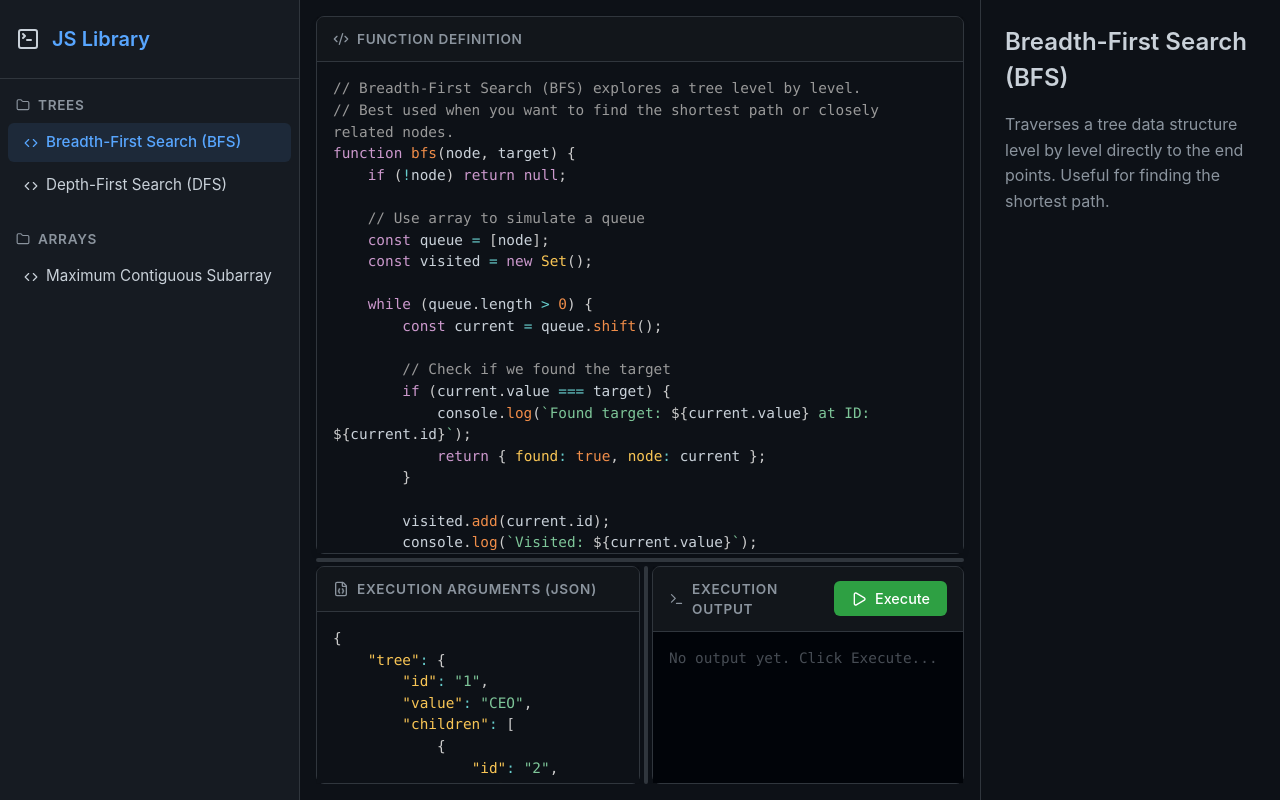
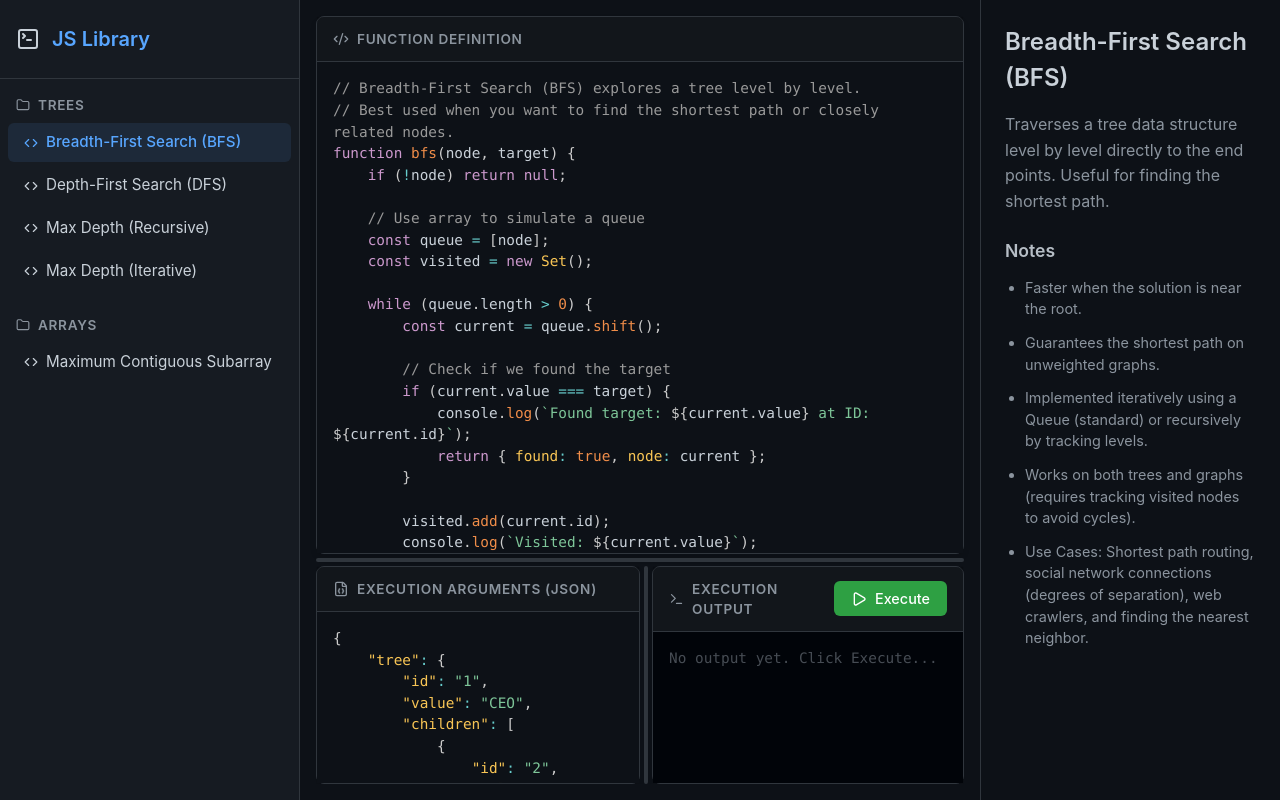
Before and after one commit to AMilburn/code-library, a React (Vite) app: page / in a window 1280 px wide. Built offline with nearby package versions, Linux system fonts and the light colour scheme.

Commit message:
Added notes section, introduced recursive and iterative max depth tree algorithms

```diff
--- a/src/App.css
+++ b/src/App.css
@@ -101,6 +101,25 @@
   color: var(--text-secondary);
   line-height: 1.6;
   margin: 0;
+}
+
+.right-panel h3 {
+  font-size: 1.1rem;
+  margin: 1.5rem 0 0.75rem;
+  color: var(--text-primary);
+  opacity: 0.9;
+}
+
+.notes-list {
+  padding-left: 1.25rem;
+  margin: 0;
+}
+
+.notes-list li {
+  margin-bottom: 0.75rem;
+  color: var(--text-secondary);
+  font-size: 0.9rem;
+  line-height: 1.5;
 }
 
 .workspace {
--- a/src/App.jsx
+++ b/src/App.jsx
@@ -23,6 +23,17 @@ function App() {
       <aside className="right-panel">
         <h2>{activeSnippet ? activeSnippet.title : 'Select a snippet'}</h2>
         <p>{activeSnippet ? activeSnippet.description : 'Explore algorithms, data structures, and utilities.'}</p>
+
+        {activeSnippet && activeSnippet.notes && (
+          <>
+            <h3>Notes</h3>
+            <ul className="notes-list">
+              {activeSnippet.notes.map((note, index) => (
+                <li key={index}>{note}</li>
+              ))}
+            </ul>
+          </>
+        )}
       </aside>
     </div>
   );
--- a/src/snippets.js
+++ b/src/snippets.js
@@ -4,6 +4,10 @@ import dfsCode from './snippetsData/trees/dfs.js?raw';
 import dfsArgs from './snippetsData/trees/dfsArgs.json?raw';
 import maxSubArrayCode from './snippetsData/arrays/maxSubarray.js?raw';
 import maxSubArrayArgs from './snippetsData/arrays/maxSubarrayArgs.json?raw';
+import maxDepthCode from './snippetsData/trees/maxDepth.js?raw';
+import maxDepthArgs from './snippetsData/trees/maxDepthArgs.json?raw';
+import iterativeDfsCode from './snippetsData/trees/iterativeDfs.js?raw';
+import iterativeDfsArgs from './snippetsData/trees/iterativeDfsArgs.json?raw';
 
 export const codeSnippets = [
   {
@@ -11,6 +15,13 @@ export const codeSnippets = [
     category: 'Trees',
     title: 'Breadth-First Search (BFS)',
     description: 'Traverses a tree data structure level by level directly to the end points. Useful for finding the shortest path.',
+    notes: [
+      'Faster when the solution is near the root.',
+      'Guarantees the shortest path on unweighted graphs.',
+      'Implemented iteratively using a Queue (standard) or recursively by tracking levels.',
+      'Works on both trees and graphs (requires tracking visited nodes to avoid cycles).',
+      'Use Cases: Shortest path routing, social network connections (degrees of separation), web crawlers, and finding the nearest neighbor.'
+    ],
     code: bfsCode,
     argsModel: bfsArgs
   },
@@ -19,14 +30,55 @@ export const codeSnippets = [
     category: 'Trees',
     title: 'Depth-First Search (DFS)',
     description: 'Explores as far as possible along each branch before backtracking. Useful for exhaustive searches.',
+    notes: [
+      'Faster when the solution is deep in the tree.',
+      'Does not guarantee the shortest path.',
+      'Implemented recursively (simple) or iteratively using a Stack to avoid recursion limits on deep structures.',
+      'Works on both trees and graphs (requires tracking visited nodes to avoid cycles).',
+      'Use Cases: Puzzle solving (mazes), topographic sorting, cycle detection, and finding all possible paths between nodes.'
+    ],
     code: dfsCode,
     argsModel: dfsArgs
+  },
+  {
+    id: 'dfs-max-depth-recursive',
+    category: 'Trees',
+    title: 'Max Depth (Recursive)',
+    description: 'A Post-order DFS pattern that visits all children before processing the current node. Categorized as a Bottom-Up approach.',
+    notes: [
+      'Pattern: Children are processed recursively, and results are returned to the parent to complete the calculation.',
+      'Primary Use Case: Calculating values that depend on sub-branches, such as directory sizing, tree height, or recursive cleanup.',
+      'Execution: The parent context blocks until the child calls return, allowing results to "bubble up" to the root.',
+      'Complexity: O(N) time as every node is visited once.'
+    ],
+    code: maxDepthCode,
+    argsModel: maxDepthArgs
+  },
+  {
+    id: 'dfs-max-depth-iterative',
+    category: 'Trees',
+    title: 'Max Depth (Iterative)',
+    description: 'Calculates the height of a tree using a manual stack to track depth at each level.',
+    notes: [
+      'Mechanism: Replaces the implicit call stack with a manual Array acting as a stack (`push`/`pop`).',
+      'Data Mapping: Stores a { node, depth } object in the stack to track progress through branches.',
+      'Safety: Prevents "Maximum Call Stack Size Exceeded" errors on extremely deep trees (10,000+ nodes).',
+      'Complexity: O(N) time and O(W) space (where W is the maximum width of the tree).'
+    ],
+    code: iterativeDfsCode,
+    argsModel: iterativeDfsArgs
   },
   {
     id: 'array-contiguous-max',
     category: 'Arrays',
     title: 'Maximum Contiguous Subarray',
     description: "Kadane's Algorithm: Finds the contiguous sub-array within a one-dimensional array of numbers which has the largest sum. Useful for stock/profit analysis.",
+    notes: [
+      'O(n) time complexity (single pass through the array).',
+      'O(1) space complexity.',
+      'Works by maintaining the maximum sum ending at the current position.',
+      'Can be modified to return the indices of the subarray as well.'
+    ],
     code: maxSubArrayCode,
     argsModel: maxSubArrayArgs
   }
--- /dev/null
+++ b/src/snippetsData/trees/iterativeDfs.js
@@ -0,0 +1,32 @@
+/**
+ * Iterative Tree Maximum Depth
+ * Calculates the depth of the tree using a manual stack to track levels.
+ *
+ * @param {Object} node - The root node of the tree.
+ * @returns {number} - The maximum depth found.
+ */
+function iterativeMaxDepth(node) {
+    if (!node) return 0;
+
+    let maxDepth = 0;
+    // We store an object carrying the node AND its current depth
+    const stack = [{ node, depth: 1 }];
+
+    while (stack.length > 0) {
+        const { node, depth } = stack.pop();
+
+        // Update the maximum depth seen so far
+        maxDepth = Math.max(maxDepth, depth);
+
+        // Each child is 1 level deeper than its parent
+        if (node.children) {
+            for (const child of node.children) {
+                stack.push({ node: child, depth: depth + 1 });
+            }
+        }
+    }
+
+    return maxDepth;
+}
+
+return iterativeMaxDepth(tree);
--- /dev/null
+++ b/src/snippetsData/trees/iterativeDfsArgs.json
@@ -0,0 +1,31 @@
+{
+    "tree": {
+        "id": "1",
+        "value": "root",
+        "children": [
+            {
+                "id": "2",
+                "value": "branch-a",
+                "children": [
+                    {
+                        "id": "4",
+                        "value": "leaf-a1",
+                        "children": []
+                    }
+                ]
+            },
+            {
+                "id": "3",
+                "value": "branch-b",
+                "children": [
+                    {
+                        "id": "5",
+                        "value": "leaf-b1",
+                        "children": []
+                    }
+                ]
+            }
+        ]
+    },
+    "targetValue": "leaf-b1"
+}
--- /dev/null
+++ b/src/snippetsData/trees/maxDepth.js
@@ -0,0 +1,25 @@
+/**
+ * PROBLEM: Find the Maximum Depth of a Tree.
+ * The depth is the number of nodes along the longest path from the root node down to the farthest leaf node.
+ *
+ * @param {Object} node - The root node of the tree.
+ * @returns {number} - The maximum depth.
+ */
+function findMaxDepth(node) {
+    // Base Case: empty node means depth of 0
+    if (!node) return 0;
+
+    // Recursive Step: If there are children, find the max depth among them
+    let maxDepth = 0;
+
+    if (node.children && node.children.length > 0) {
+        for (const child of node.children) {
+            maxDepth = Math.max(maxDepth, findMaxDepth(child));
+        }
+    }
+
+    // Return current node (1) + whatever the deepest child branch was
+    return 1 + maxDepth;
+}
+
+return findMaxDepth(tree);
--- /dev/null
+++ b/src/snippetsData/trees/maxDepthArgs.json
@@ -0,0 +1,36 @@
+{
+    "tree": {
+        "id": "1",
+        "value": "root",
+        "children": [
+            {
+                "id": "2",
+                "value": "branch-a",
+                "children": [
+                    {
+                        "id": "4",
+                        "value": "leaf-a1",
+                        "children": [
+                            {
+                                "id": "6",
+                                "value": "deep-leaf",
+                                "children": []
+                            }
+                        ]
+                    }
+                ]
+            },
+            {
+                "id": "3",
+                "value": "branch-b",
+                "children": [
+                    {
+                        "id": "5",
+                        "value": "leaf-b1",
+                        "children": []
+                    }
+                ]
+            }
+        ]
+    }
+}
```
